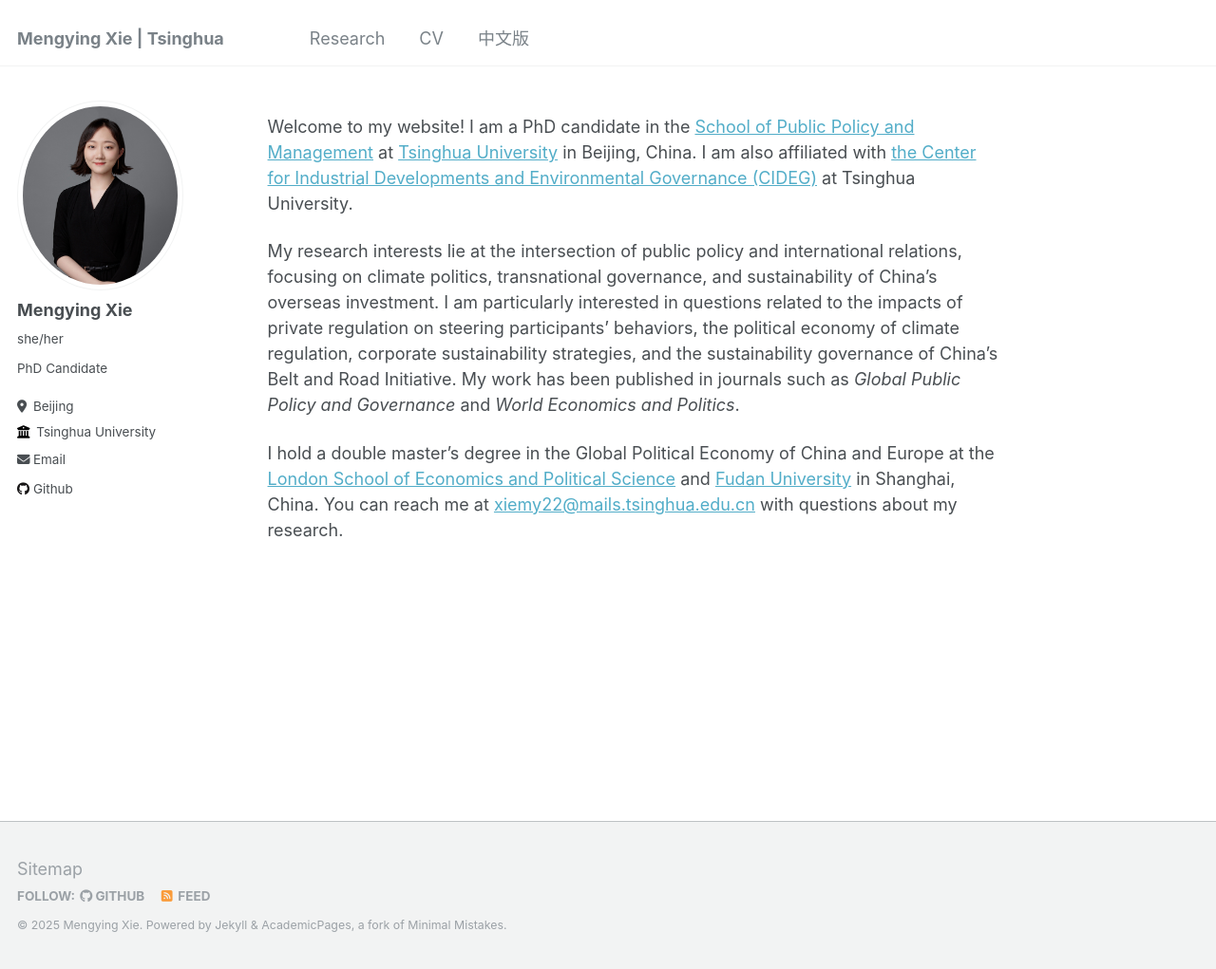
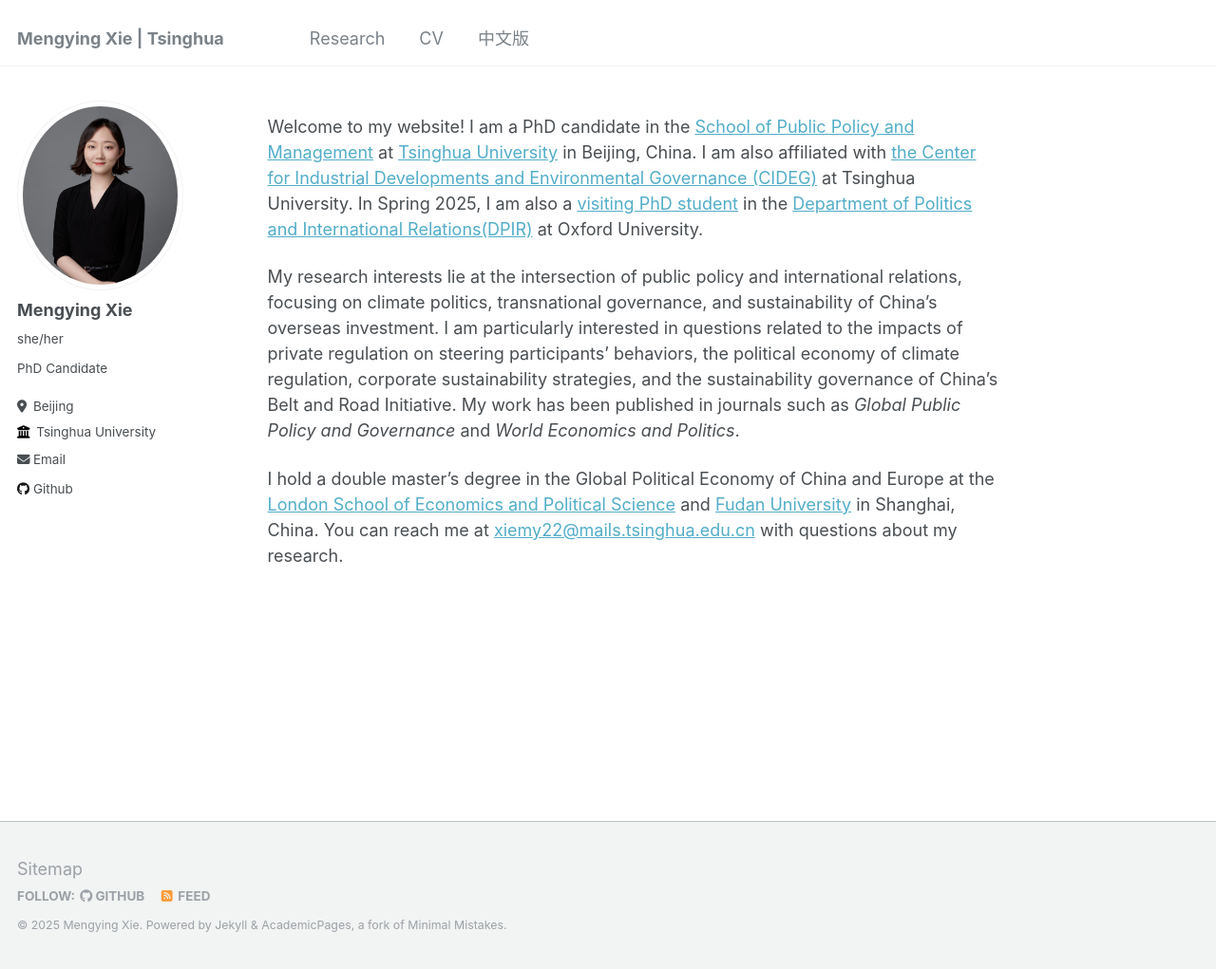
Before and after one commit to xiemythu/xiemythu.github.io, a Jekyll site: the page built from _pages/about.md, in a window 1280 px wide and 1021 px high. Shown: the whole window at 95% size. Built offline with Jekyll 4.4.1, drawn with Linux system fonts in a browser that asks for light colours.

Commit message:
Update about.md

```diff
--- a/_pages/about.md
+++ b/_pages/about.md
@@ -8,7 +8,7 @@ redirect_from:
   - /about.html
 ---
 
-Welcome to my website! I am a PhD candidate in the [School of Public Policy and Management](https://www.sppm.tsinghua.edu.cn/english/) at [Tsinghua University](https://www.tsinghua.edu.cn/) in Beijing, China. I am also affiliated with [the Center for Industrial Developments and Environmental Governance (CIDEG)](http://www.cideg.tsinghua.edu.cn/column/Home) at Tsinghua University.
+Welcome to my website! I am a PhD candidate in the [School of Public Policy and Management](https://www.sppm.tsinghua.edu.cn/english/) at [Tsinghua University](https://www.tsinghua.edu.cn/) in Beijing, China. I am also affiliated with [the Center for Industrial Developments and Environmental Governance (CIDEG)](http://www.cideg.tsinghua.edu.cn/column/Home) at Tsinghua University. In Spring 2025, I am also a [visiting PhD student]( https://www.climate.ox.ac.uk/people/mengying-xie) in the [Department of Politics and International Relations(DPIR)](https://www.politics.ox.ac.uk/) at Oxford University.
 
 My research interests lie at the intersection of public policy and international relations, focusing on climate politics, transnational governance, and sustainability of China’s overseas investment. I am particularly interested in questions related to the impacts of private regulation on steering participants’ behaviors, the political economy of climate regulation, corporate sustainability strategies, and the sustainability governance of China’s Belt and Road Initiative. My work has been published in journals such as *Global Public Policy and Governance* and *World Economics and Politics*.
 
```
